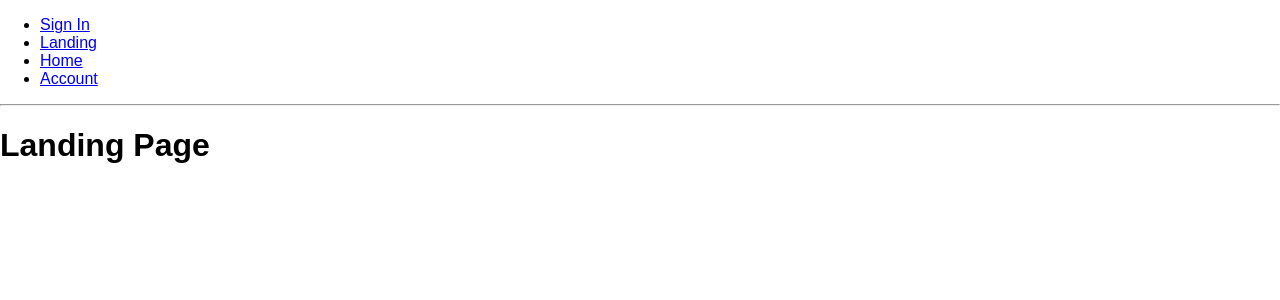
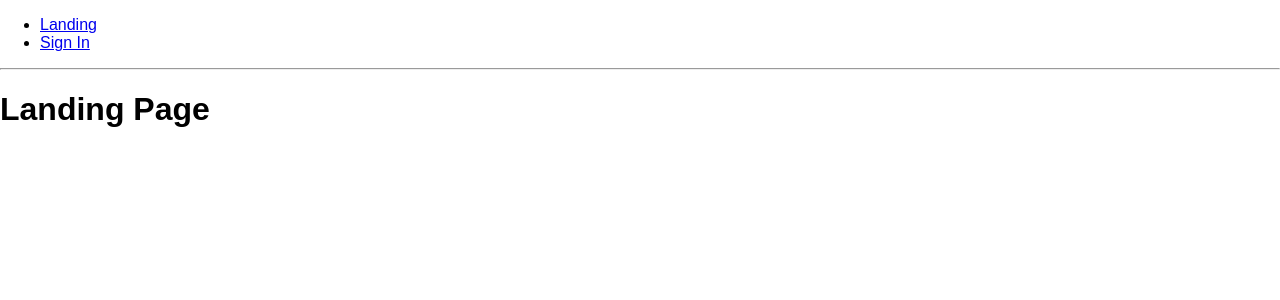
Before and after one commit to alexlecco/react-firebase-authentication, a React (Create React App) app: page / in a window 1280 px wide. Shown: the top 300 px of the page. Built offline with nearby package versions, Linux system fonts and the light colour scheme.

Commit message:
Sign Out with React and Firebase

```diff
--- a/src/components/Navigation.js
+++ b/src/components/Navigation.js
@@ -1,16 +1,31 @@
 import React from 'react';
 import { Link } from 'react-router-dom';
 
+import SignOutButton from './SignOut';
 import * as routes from '../constants/routes';
 
-const Navigation = () =>
+const Navigation = ({ authUser }) =>
   <div>
-    <ul>
-      <li><Link to={routes.SIGN_IN}>Sign In</Link></li>
-      <li><Link to={routes.LANDING}>Landing</Link></li>
-      <li><Link to={routes.HOME}>Home</Link></li>
-      <li><Link to={routes.ACCOUNT}>Account</Link></li>
-    </ul>
+    {
+      authUser ?
+        <NavigationAuth /> :
+        <NavigationNonAuth />
+    }
   </div>
 
+const NavigationAuth = () =>
+  <ul>
+    <li><Link to={routes.LANDING}>Landing</Link></li>
+    <li><Link to={routes.HOME}>Home</Link></li>
+    <li><Link to={routes.ACCOUNT}>Account</Link></li>
+    <li><SignOutButton /></li>
+  </ul>
+
+const NavigationNonAuth = () =>
+  <ul>
+    <li><Link to={routes.LANDING}>Landing</Link></li>
+    <li><Link to={routes.SIGN_IN}>Sign In</Link></li>
+  </ul>
+
+
 export default Navigation;
--- a/src/components/SignOut.js
+++ b/src/components/SignOut.js
@@ -0,0 +1,12 @@
+import React from 'react';
+
+import { auth } from '../firebase';
+
+const SignOutButton = () =>
+  <button
+    type="button"
+    onClick={auth.doSignOut} >
+    Sign Out
+  </button>
+
+export default SignOutButton;
```
